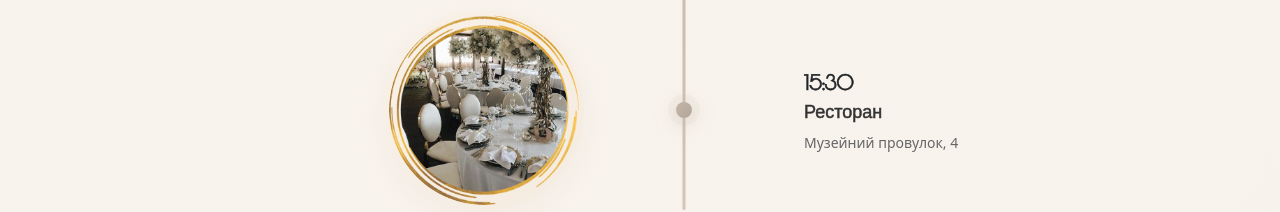
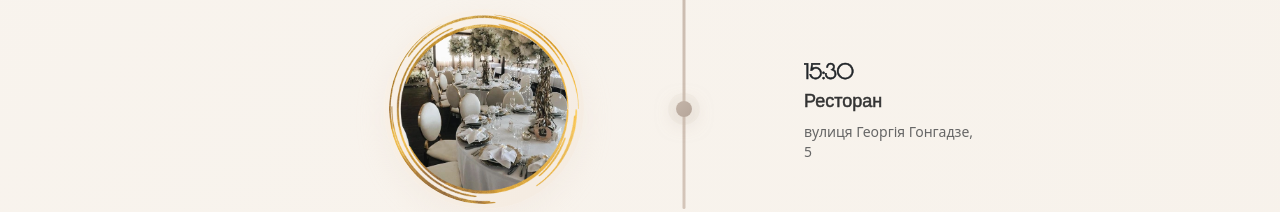
Before and after one commit to AndrewT003/site-wedding, a React (Create React App) app in the folder frontend/: page / in a window 1280 px wide. Shown: the part 3040-3252 px from the top of the page. Built offline with nearby package versions, Linux system fonts and the light colour scheme; a web font is replaced by a local one.

Commit message:
last deploy

```diff
--- a/frontend/src/components/quastions.js
+++ b/frontend/src/components/quastions.js
@@ -81,7 +81,7 @@ function Quastions() {
     return (
         <>
             <div ref={elementRef} className={`quastions_section ${isVisible ? 'visible' : ''}`}>
-                <h1 className="quastions_title">Просимо відповісти на декілька запитань, які ми підготували до 15 червня:</h1>
+                <h1 className="quastions_title">Просимо відповісти на декілька запитань, які ми підготували до 15 липня:</h1>
                 <div className="quastions_container">
                     <form onSubmit={handleSubmit}>
                         <div className="quastion_item">
--- a/frontend/src/components/timing.js
+++ b/frontend/src/components/timing.js
@@ -52,7 +52,7 @@ function Timing(){
                     <div className="timeline-content">
                         <div className="time">15:30</div>
                         <div className="label">Ресторан</div>
-                        <div className="address">Музейний провулок, 4</div>
+                        <div className="address">вулиця Георгія Гонгадзе, 5</div>
                     </div>
                 </div>
 
--- a/frontend/src/static/js/timer.js
+++ b/frontend/src/static/js/timer.js
@@ -32,6 +32,7 @@ const CountdownTimer = () => {
         }, 1000);
 
         return () => clearInterval(timer);
+    // eslint-disable-next-line react-hooks/exhaustive-deps
     }, []);
 
     useEffect(() => {
```
Also changed, not shown: frontend/src/static/img/Place_of_meeting.png.
